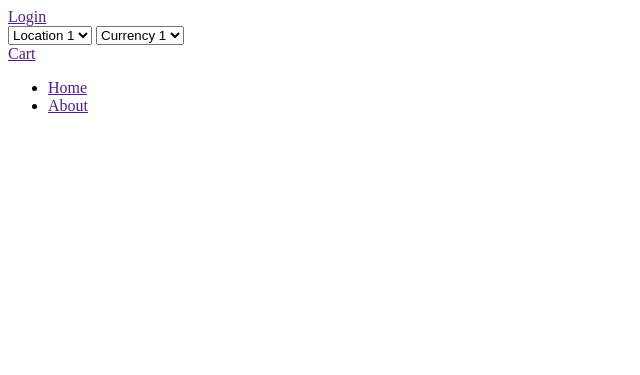
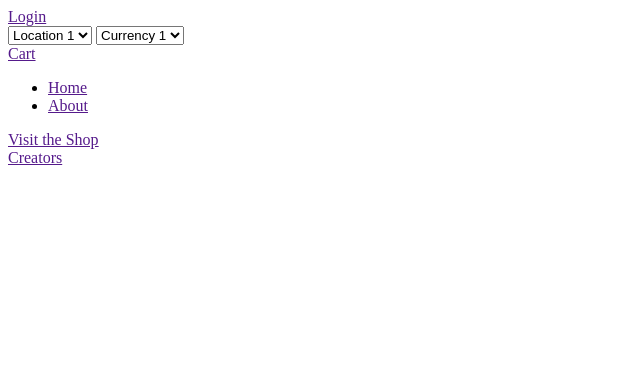
Before and after one commit to spenguin/soaringpenguinpress, a PHP site: page / in a window 1280 px wide. Shown: the top 375 px of the page, without its empty margins (0-640 px from the left). Run offline with PHP 8.4, Linux system fonts and the light colour scheme.

Commit message:
Added code to index.php

```diff
--- a/index.php
+++ b/index.php
@@ -35,9 +35,25 @@
             </nav>
         </header>
         <main>
-            <div class="featured carousel">
+            <div class="books">
+                <div class="books_featured carousel">
+                </div>
+                <div class="books_bestseller carousel">
+                </div>
+                <a href="">Visit the Shop</a>
             </div>
-            <div class="bestseller carousel">
+            <div class="creators">
+                <div class="creators_featured">
+                </div>
+                <a href="">Creators</a>
+            </div>
+            <div class="sections">
+                <div class="sections_news news">
+                </div>
+                <div class="sections_blog blog">
+                </div>
+                <div class="sections_events events">
+                </div>
             </div>
         </main>
         <footer>
```
